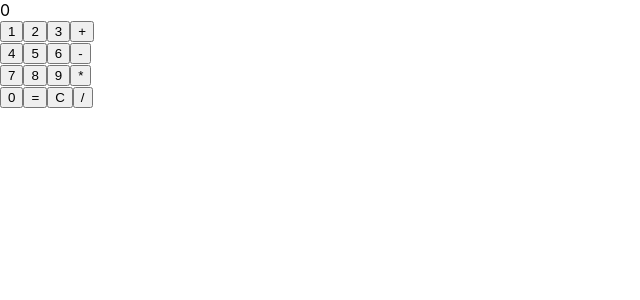
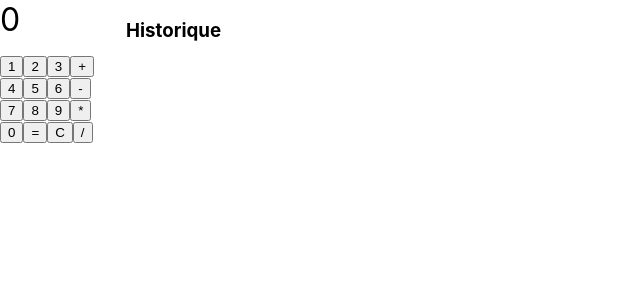
Before and after one commit to NicolasDrp/Calculatrice-Test-MDS, a React (Create React App) app in the folder calculatrice/: page / in a window 1280 px wide. Shown: the top 300 px of the page, without its empty margins (0-640 px from the left). Built offline with nearby package versions, Linux system fonts and the light colour scheme.

Commit message:
feat: add history functionality to calculator

```diff
--- a/calculatrice/src/Calculator.tsx
+++ b/calculatrice/src/Calculator.tsx
@@ -1,10 +1,16 @@
 import React, { useState } from "react";
 import { calculate } from "./utils/calculate";
+
+type HistoryItem = {
+  expression: string;
+  result: string;
+};
 
 const Calculator: React.FC = () => {
   const [display, setDisplay] = useState<string>("0");
   const [previous, setPrevious] = useState<string | null>(null);
   const [operator, setOperator] = useState<string | null>(null);
+  const [history, setHistory] = useState<HistoryItem[]>([]);
 
   const handleNumberClick = (number: string) => {
     setDisplay(display === "0" ? number : display + number);
@@ -33,7 +39,12 @@ const Calculator: React.FC = () => {
       const result = calculate(prevNum, currentNum, operator);
 
       if (result !== null) {
-        setDisplay(result.toString());
+        const expression = `${prevNum} ${operator} ${currentNum}`;
+        const resultStr = result.toString();
+        setDisplay(resultStr);
+
+        // Ajouter à l'historique
+        setHistory([{ expression, result: resultStr }, ...history]);
       } else {
         setDisplay("Error");
       }
@@ -49,9 +60,21 @@ const Calculator: React.FC = () => {
     setOperator(null);
   };
 
+  const handleHistoryClick = (item: HistoryItem) => {
+    // Restaurer l'expression d'origine
+    setDisplay(item.result);
+    const parts = item.expression.split(" ");
+    if (parts.length === 3) {
+      setPrevious(parts[0]);
+      setOperator(parts[1]);
+    }
+  };
+
   return (
+    <div style={{ display: "flex", gap: "2rem" }}>
       <div>
-      <div>{display}</div>
+        <div style={{ fontSize: "2rem", marginBottom: "1rem" }}>{display}</div>
+        <div>
           <div>
             <button onClick={() => handleNumberClick("1")}>1</button>
             <button onClick={() => handleNumberClick("2")}>2</button>
@@ -77,6 +100,21 @@ const Calculator: React.FC = () => {
             <button onClick={() => handleOperatorClick("/")}>/</button>
           </div>
         </div>
+      </div>
+
+      <div>
+        <h3>Historique</h3>
+        <ul>
+          {history.map((item, index) => (
+            <li key={index}>
+              <button onClick={() => handleHistoryClick(item)}>
+                {item.expression} = {item.result}
+              </button>
+            </li>
+          ))}
+        </ul>
+      </div>
+    </div>
   );
 };
 
```
Lines whose indentation alone changed are shown as unchanged.
